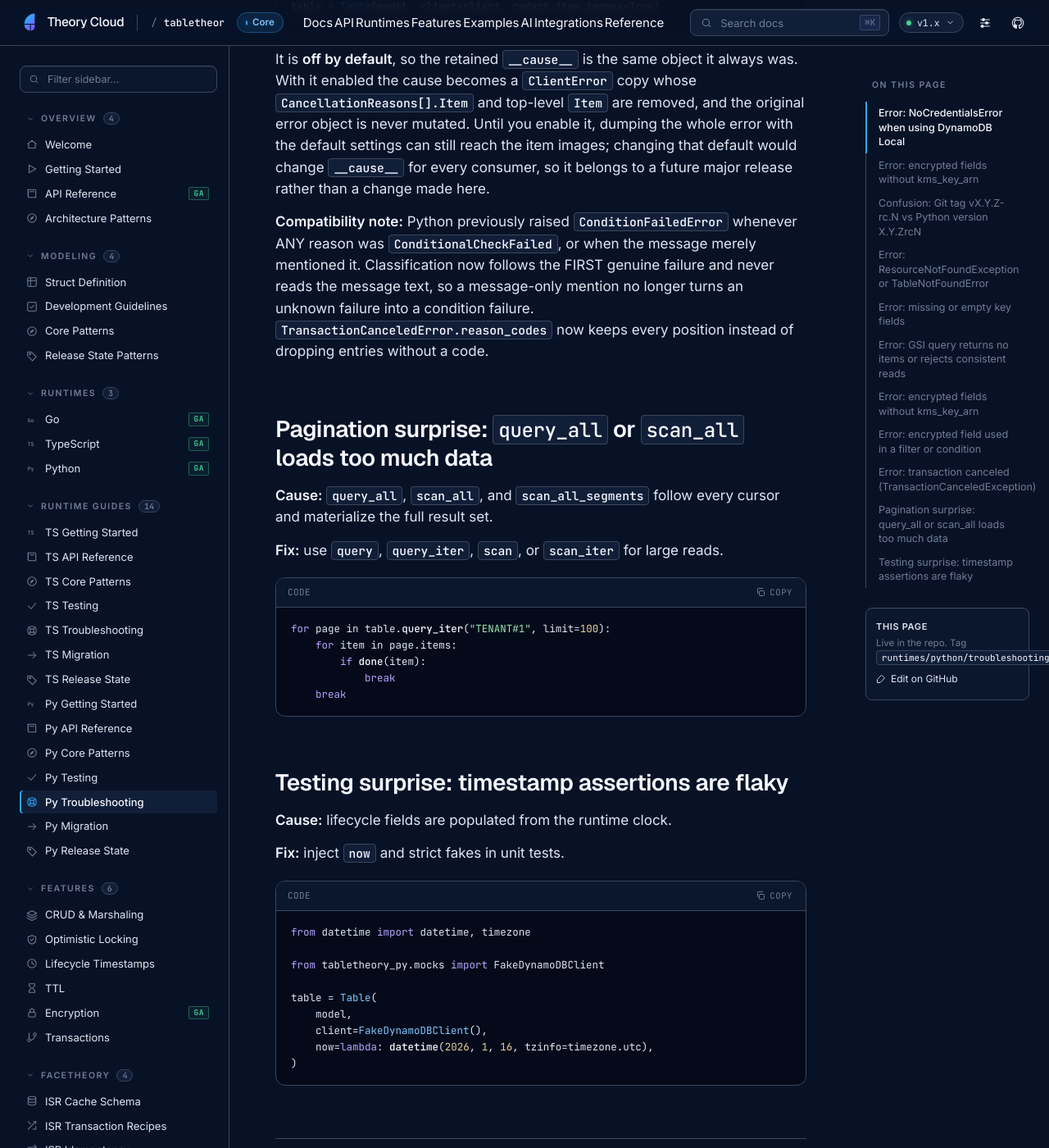
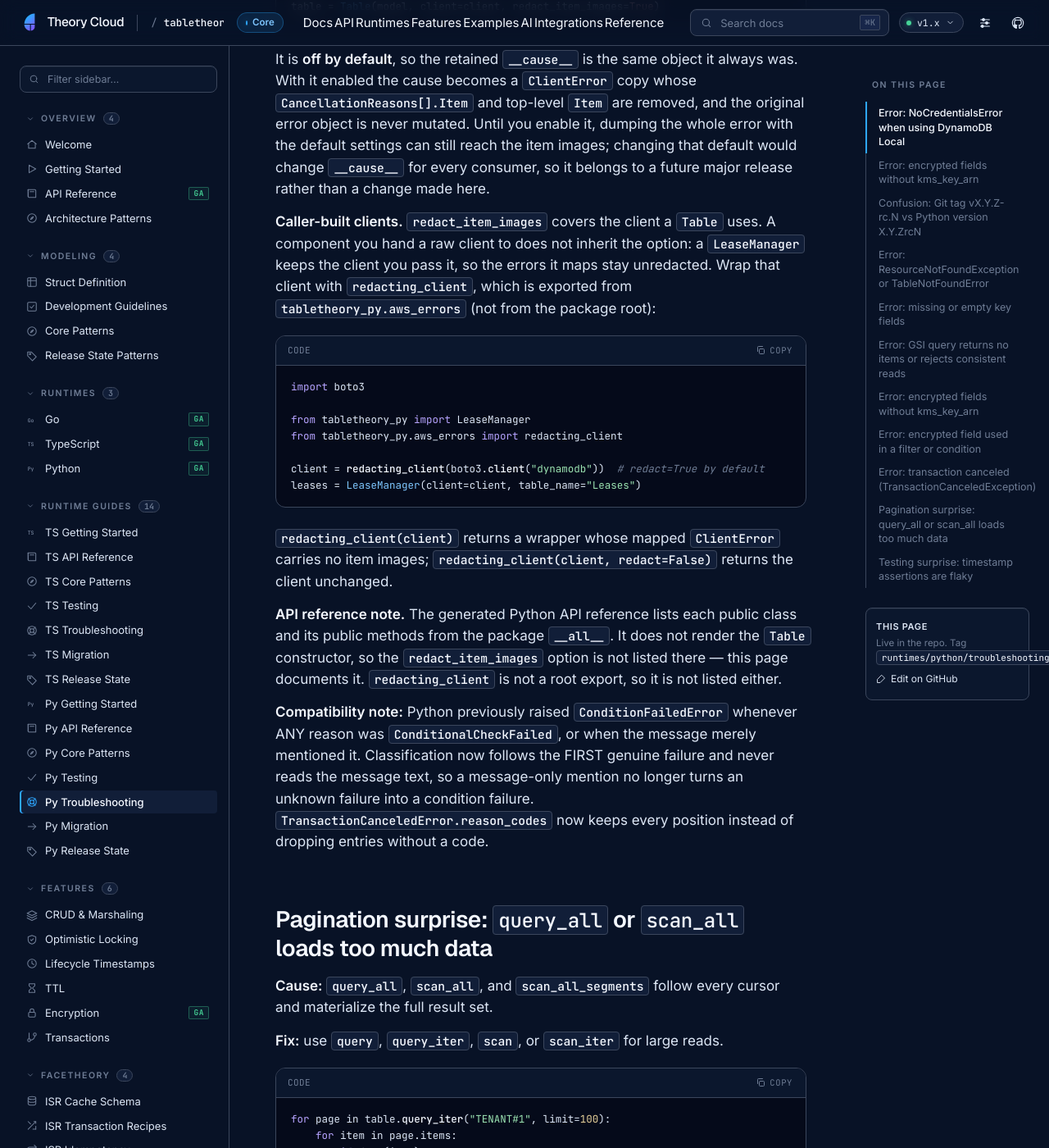
Before and after one commit to theory-cloud/TableTheory, a Jekyll site: the page built from docs/runtimes/python/troubleshooting.md, in a window 1280 px wide and 1400 px high, scrolled down 5173 px. Shown: the whole window at 82% size. Built offline with Jekyll 4.4.1, drawn with Linux system fonts in a browser that asks for light colours.

Commit message:
docs(py): document the redacting_client escape hatch
ADV715-2 / SAN-715-1: redacting_client -- the wrapper a caller must use
around a client handed to a component that maps errors directly, such as a
caller-built LeaseManager -- was exported only from
tabletheory_py.aws_errors and appeared in no docs. Document when it is
needed, with a short example, in the Python troubleshooting guide and the
shared safe-logging section of docs/troubleshooting.md, and note that the
generated Python API reference renders public classes from __all__ but not
the Table constructor, so redact_item_images is documented on the
troubleshooting page instead.

Regenerate the Python runtime-docs site copy.

Refs Factory docs/058 tabletheory-completion-5-1-1.

````diff
--- a/docs/runtimes/python/troubleshooting.md
+++ b/docs/runtimes/python/troubleshooting.md
@@ -183,6 +183,30 @@ the default settings can still reach the item images; changing that default woul
 change `__cause__` for every consumer, so it belongs to a future major release
 rather than a change made here.
 
+**Caller-built clients.** `redact_item_images` covers the client a `Table` uses. A
+component you hand a raw client to does not inherit the option: a `LeaseManager`
+keeps the client you pass it, so the errors it maps stay unredacted. Wrap that
+client with `redacting_client`, which is exported from `tabletheory_py.aws_errors`
+(not from the package root):
+
+```python
+import boto3
+
+from tabletheory_py import LeaseManager
+from tabletheory_py.aws_errors import redacting_client
+
+client = redacting_client(boto3.client("dynamodb"))  # redact=True by default
+leases = LeaseManager(client=client, table_name="Leases")
+```
+
+`redacting_client(client)` returns a wrapper whose mapped `ClientError` carries no
+item images; `redacting_client(client, redact=False)` returns the client unchanged.
+
+**API reference note.** The generated Python API reference lists each public class
+and its public methods from the package `__all__`. It does not render the `Table`
+constructor, so the `redact_item_images` option is not listed there — this page
+documents it. `redacting_client` is not a root export, so it is not listed either.
+
 **Compatibility note:** Python previously raised `ConditionFailedError` whenever ANY reason was
 `ConditionalCheckFailed`, or when the message merely mentioned it. Classification now follows the FIRST genuine
 failure and never reads the message text, so a message-only mention no longer turns an unknown failure into a
````
Also changed, not shown: docs/troubleshooting.md (+20 -0 lines), py/docs/troubleshooting.md (+24 -0 lines).
